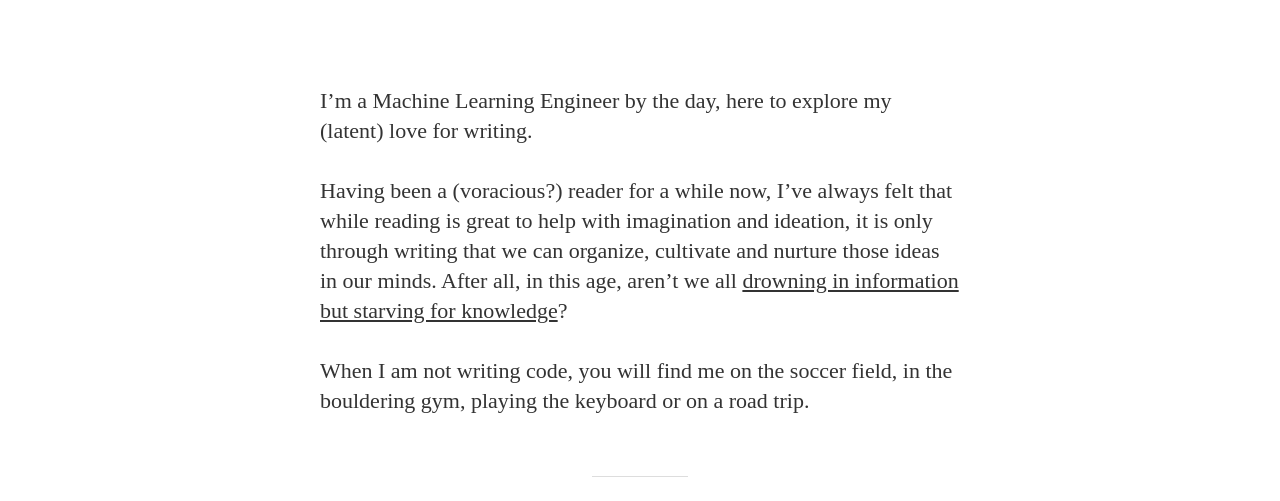
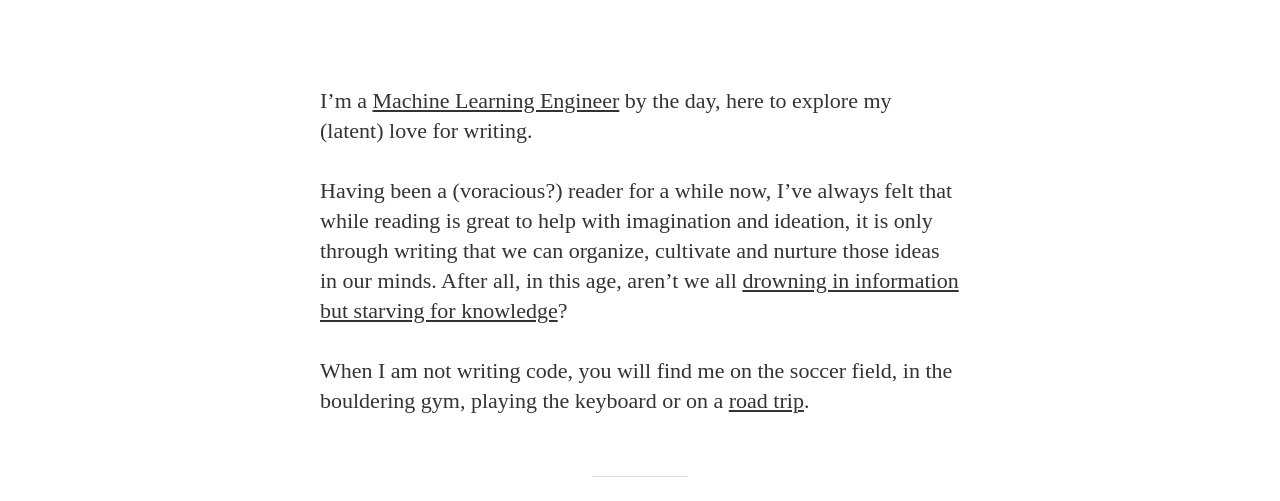
Before and after one commit to pkmandke/blog, a Jekyll site: the page built from about.md, in a window 1280 px wide. Shown: the part 171-672 px from the top of the page. Built offline with Jekyll 4.4.1, drawn with Linux system fonts in a browser that asks for light colours; nearby versions of some CDN libraries; some web fonts are replaced; part of the change alters nothing that is shown.

```diff
--- a/about.md
+++ b/about.md
@@ -12,12 +12,12 @@ permalink: /about/
   }
 </style>
 <img src="/assets/images/golden_gate_face_crop.png" alt="" class="center-image"> -->
-I'm a Machine Learning Engineer by the day, here to explore my (latent) love for writing.
+I'm a [Machine Learning Engineer](https://computing.ece.vt.edu/~pkmandke/) by the day, here to explore my (latent) love for writing.
 
 Having been a (voracious?) reader for a while now, I've always felt that while reading is great to help with imagination and ideation, it is only through writing that we can organize, cultivate and nurture those ideas in our minds.
 After all, in this age, aren't we all [drowning in information but starving for knowledge](https://www.brainyquote.com/quotes/e_o_wilson_176377)?
 
-When I am not writing code, you will find me on the soccer field, in the bouldering gym, playing the keyboard or on a road trip.
+When I am not writing code, you will find me on the soccer field, in the bouldering gym, playing the keyboard or on a [road trip](https://computing.ece.vt.edu/~pkmandke/misc/travel/us/).
 
 ---
 
```
